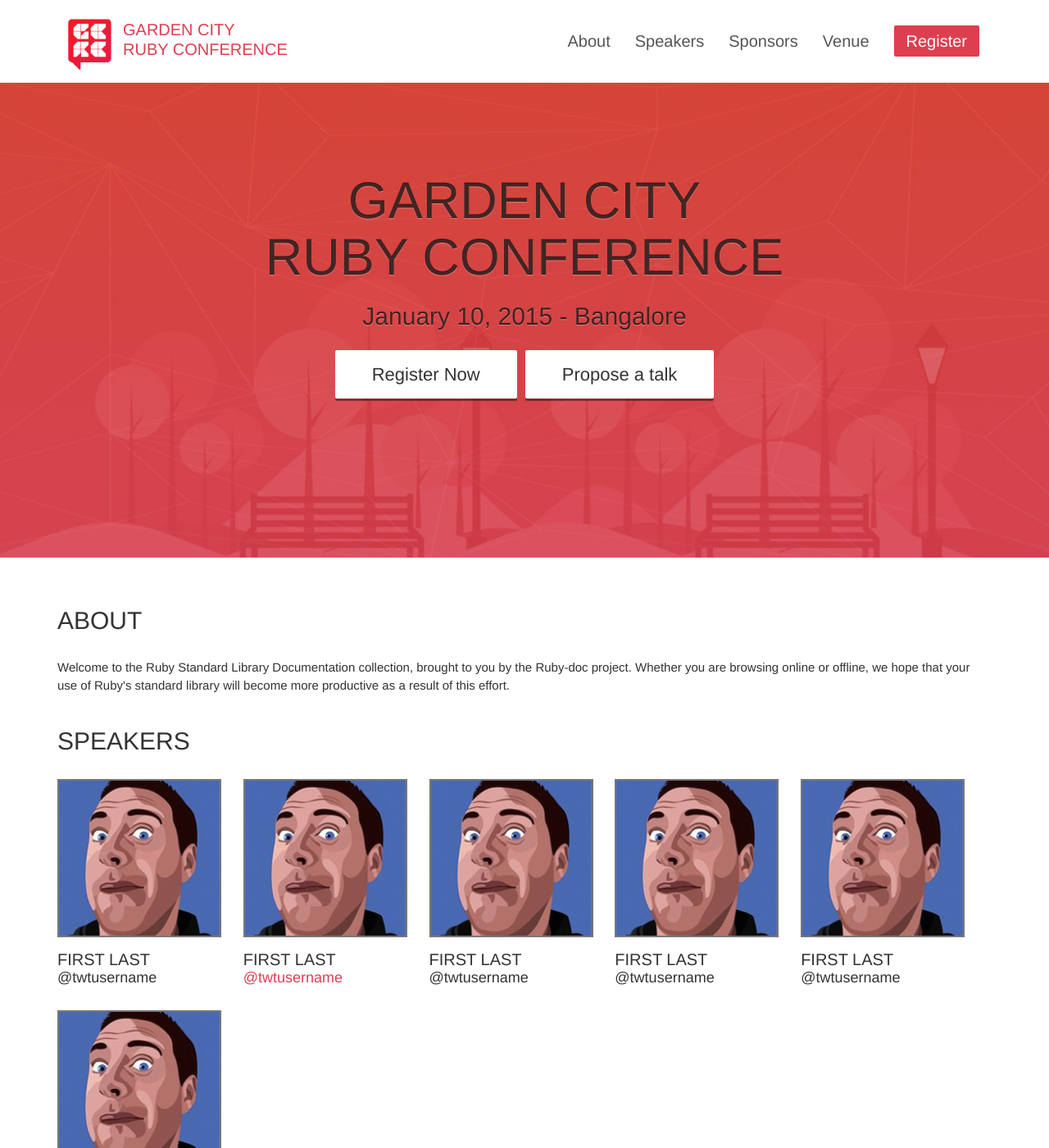
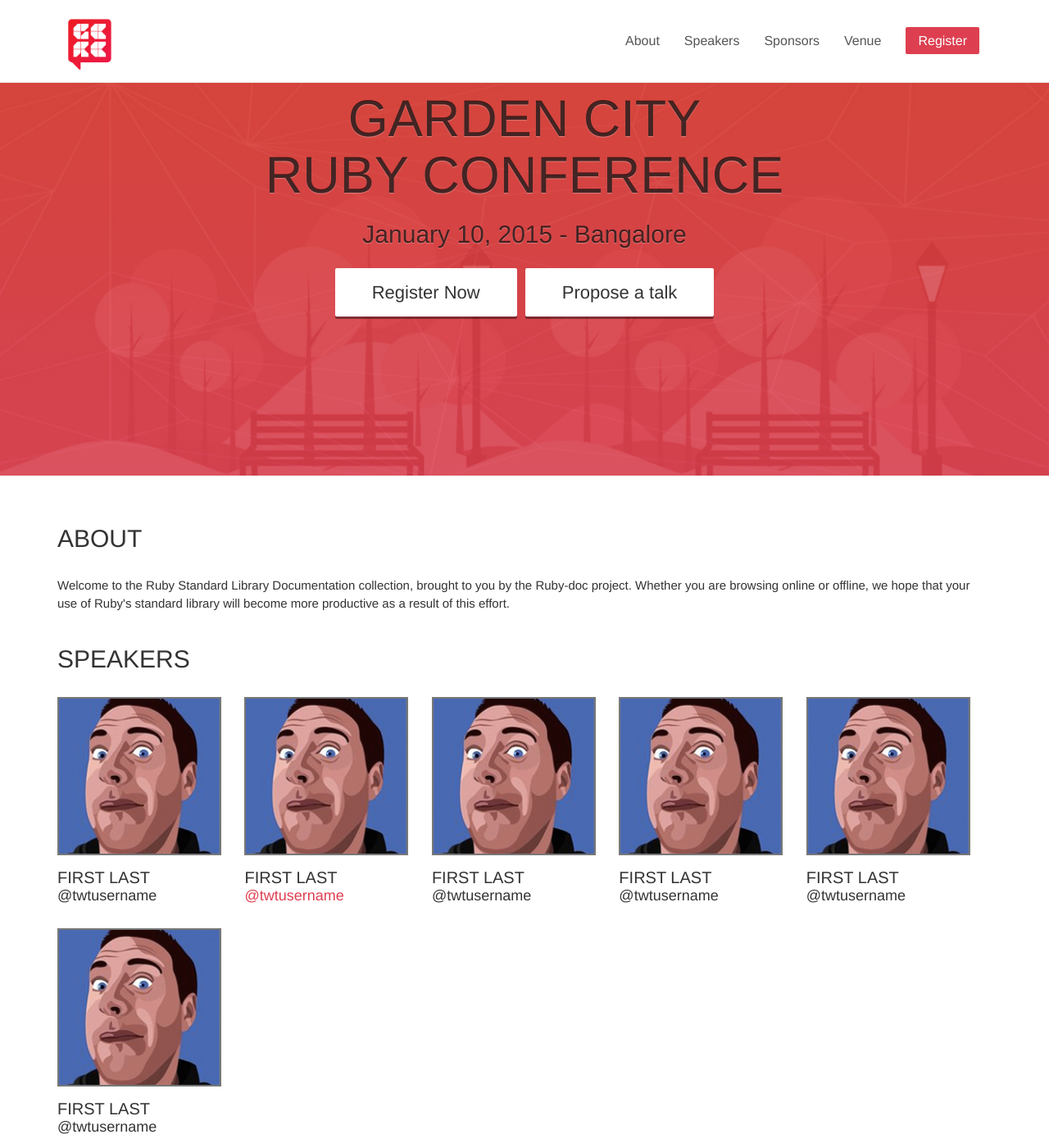
Before and after one commit to GardenCityRuby/GCRC2015, a Jekyll site: the page built from index.html, in a window 1280 px wide and 1400 px high. Shown: the whole window at 82% size. Built offline with Jekyll 4.4.1, drawn with Linux system fonts in a browser that asks for light colours.

Commit message:
Remove event name next to logo
- Set a default body size of `16px`.
- Remove unused styles pertaining to the removed event name in header.
- Remove padding for body

```diff
--- a/css/styles.scss
+++ b/css/styles.scss
@@ -18,9 +18,8 @@ $table-bg-hover:                    $brand-primary !default;
 // Add your styles here
 
 body {
-  padding-top:100px;
   font-family: 'PT Sans', 'Helvetica';
-  font-size: 100%;
+  font-size: 16px;
 }
 
 .navbar-brand{
@@ -29,21 +28,12 @@ body {
   img.nav-logo {
     max-width: 80px;
   }
-  span {
-    display: inline-block;
-    text-transform: uppercase;
-    color: $brand-primary;
-    font-weight: 500;
-    vertical-align: middle;
-    font-size: 20px;
-    line-height: 24px;
-    margin-top: -8px;
-  }
 }
+
 .navbar-nav {
-  & > li {
-    & > a {
-      font-size: 20px;
+  li {
+    a {
+      font-size: 1em;
       font-weight: 300;
     }
   }
--- a/index.html
+++ b/index.html
@@ -11,7 +11,9 @@ layout: default
         <span class="icon-bar"></span>
         <span class="icon-bar"></span>
       </button>
-      <a class="navbar-brand" href="#"><img src="images/gcrc.png" alt="" class="nav-logo" /><span>Garden City <br>Ruby Conference</span></a>
+      <a class="navbar-brand" href="#">
+        <img src="images/gcrc.png" alt="" class="nav-logo" />
+      </a>
     </div>
     <div id="navbar" class="navbar-collapse collapse">
       <ul class="nav navbar-nav pull-right">
```
